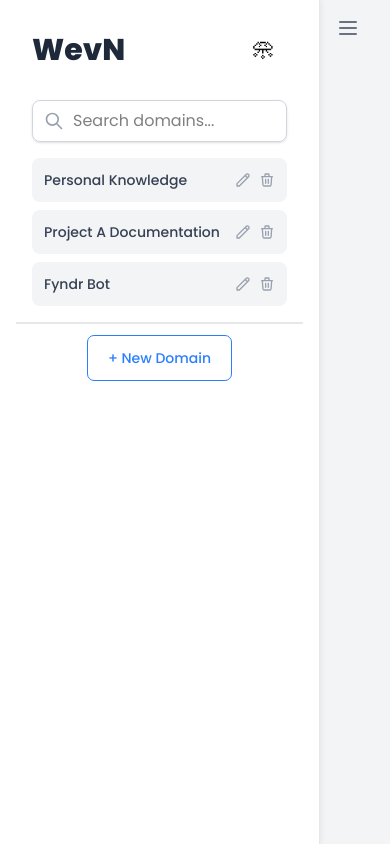
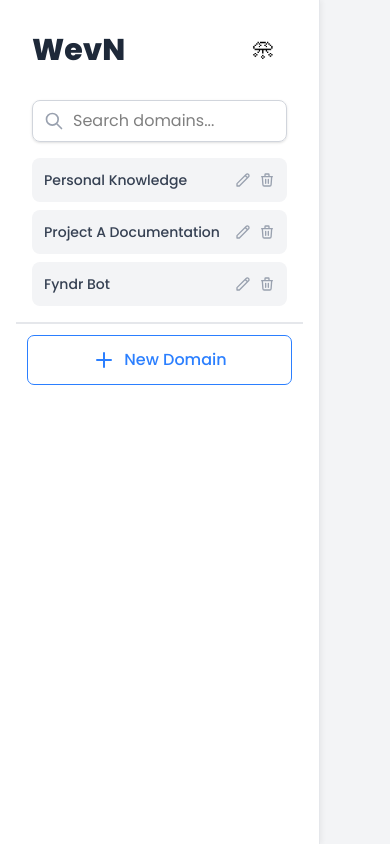
Before and after one commit to WevN-org/WevN, a React (Vite) app: page / in a window 390 px wide. Built offline with nearby package versions, Linux system fonts and the light colour scheme.

Commit message:
update button animation in sidebar

```diff
--- a/src/app.jsx
+++ b/src/app.jsx
@@ -15,20 +15,12 @@ const App = () => {
         selectedDomainId: null,
     });
 
-    const [sidebarVisibility, setSidebarVisibility] = useState(true)
+    return (
+        <div className='flex'>
+            <Sidebar state={state} setState={setState} />
+            <main className='main-content'>
 
-    return (
-        <div className='flex h-screen'>
-            {sidebarVisibility && <Sidebar state={state} setState={setState} />}
-            <main className='main-content'>
-                {/* <!-- Mobile Sidebar Toggle --> */}
-                <button id="mobile-sidebar-toggle" onClick={() => setSidebarVisibility(!sidebarVisibility)}
-                    class="md:hidden p-4 text-gray-500 hover:text-gray-700 transition-colors duration-200">
-                    <svg xmlns="http://www.w3.org/2000/svg" class="h-6 w-6" fill="none" viewBox="0 0 24 24"
-                        stroke="currentColor" stroke-width="2">
-                        <path stroke-linecap="round" stroke-linejoin="round" d="M4 6h16M4 12h16M4 18h16" />
-                    </svg>
-                </button>
+
             </main>
         </div>
     );
--- a/src/components/sidebar.jsx
+++ b/src/components/sidebar.jsx
@@ -1,4 +1,5 @@
 import clsx from "clsx";
+import { Plus } from "lucide-react";
 
 const Sidebar = ({ state, setState }) => {
     const toggleSidebar = () => {
@@ -97,11 +98,19 @@ const Sidebar = ({ state, setState }) => {
             )}
 
             {/* New Domain Button */}
-            <div className="flex justify-center mt-auto p-3 border-t-2 border-gray-200">
-                <button className="text-blue-500 hover:text-blue-600 transition-colors duration-200 outline p-[var(--padding-card)] rounded-md text-sm font-medium">
-                    {isCollapsed ? "+" : "+ New Domain"}
+            <div className="flex justify-center mt-auto border-t-2 border-gray-200 p-3">
+                <button
+                    className={`flex items-center justify-center  text-blue-500 hover:text-blue-600 transition duration-200 outline outline-blue-500 rounded-md font-medium p-3 whitespace-nowrap ${isCollapsed ? "w-12" : "w-full gap-2"
+                        }`}
+                >   <Plus />
+                    <span className={` overflow-hidden transition-all duration-200 ease ${isCollapsed ? "opacity-0 max-w-0" : "opacity-100 max-w-[200px]"}`}>New Domain</span>
                 </button>
             </div>
+
+
+
+
+
         </aside>
     );
 };
--- a/src/index.css
+++ b/src/index.css
@@ -30,15 +30,13 @@ button {
 
 .sidebar.collapsed {
   width: 80px;
-  padding: 8px;
+  padding: 1rem 8px;
 }
 
-/*
 .main-content {
   flex-grow: 1;
   display: flex;
   flex-direction: column;
-  overflow: hidden;
 }
 
 .graph-container {
@@ -61,6 +59,7 @@ button {
   text-align: center;
 }
 
+/*
 /* Modal styles *
 .modal {
   position: fixed;
```
